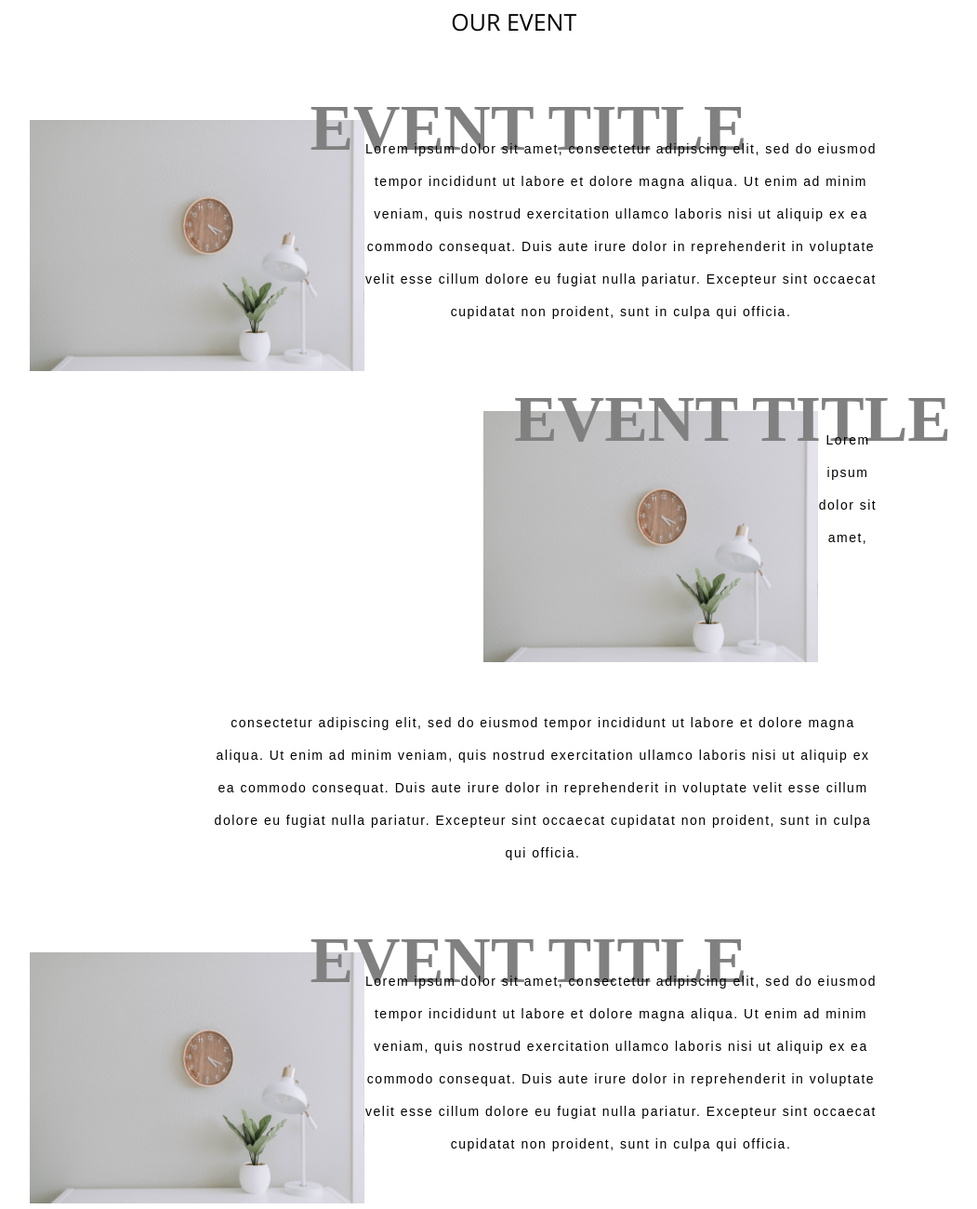
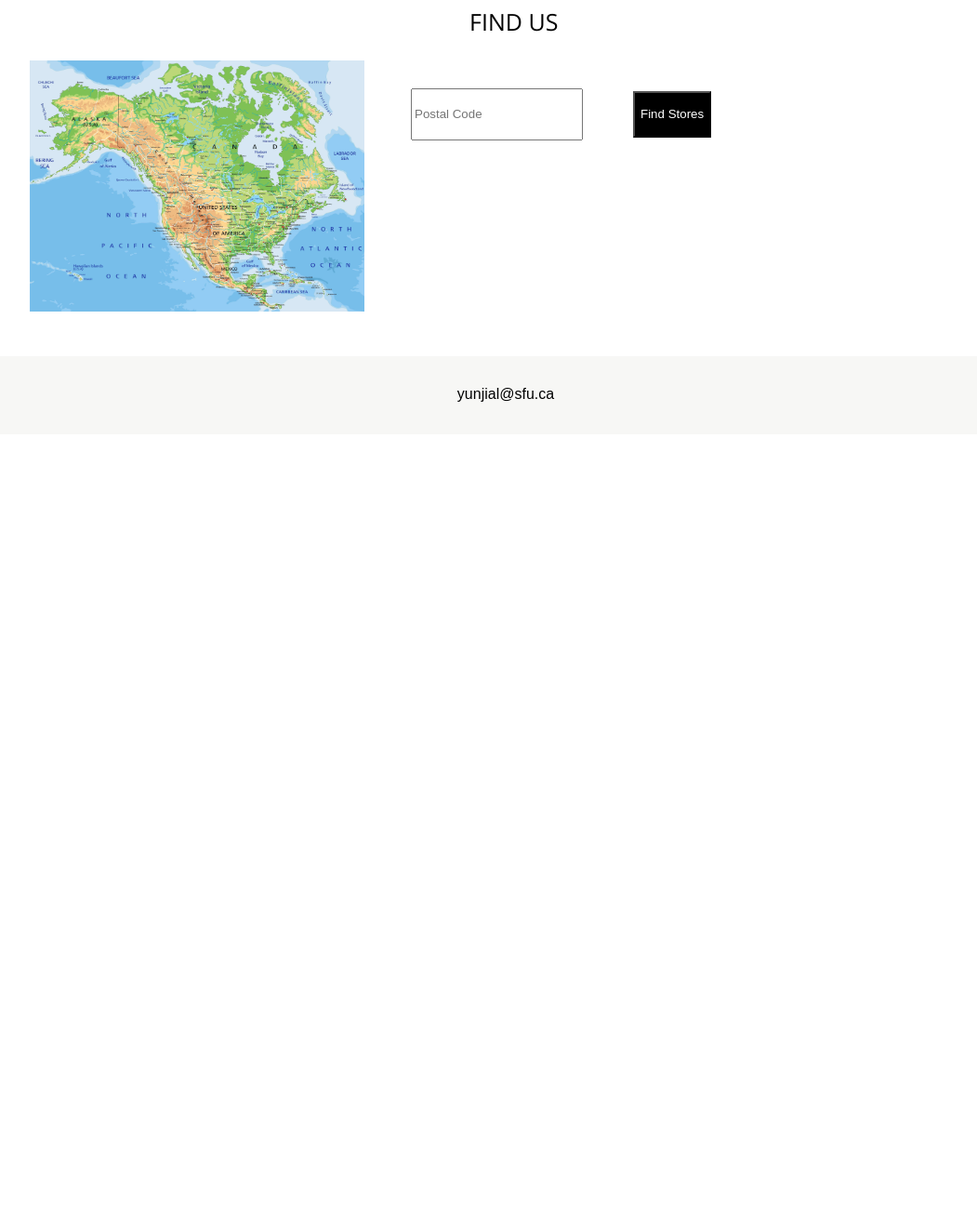
Before and after one commit to iamShawnxz/IAT-336-Project-2, a plain HTML site: page homepage/findus.html in a window 1280 px wide. Shown: the part 300-1600 px from the top of the page at 93% size, without its empty margins (96-1147 px from the left). After the commit the page ends 800 px from the top, so only its background shows below. Drawn offline with nearby package versions, Linux system fonts and the light colour scheme; a web font is replaced by a local one.

Commit message:
Find Us page Edit

```diff
--- a/homepage/findus.html
+++ b/homepage/findus.html
@@ -20,30 +20,17 @@
 </ul>
 <main>
 <section>
-<h2 id="decorate_title">OUR EVENT</h2>
+<h2 id="decorate_title">FIND US</h2>
  </section>
 
- <section>
-<h2 id="event_list">EVENT TITLE</h2>
-<img class="homepageImg" src="./homepage.jpg" alt="homepage_img" >
- <p id="titlepageParagraph">Lorem ipsum dolor sit amet, consectetur adipiscing elit, sed do eiusmod tempor incididunt ut labore et dolore magna aliqua. Ut enim ad minim veniam, quis nostrud exercitation ullamco laboris nisi ut aliquip ex ea commodo consequat. Duis aute irure dolor in reprehenderit in voluptate velit esse cillum dolore eu fugiat nulla pariatur. Excepteur sint occaecat cupidatat non proident, sunt in culpa qui officia.
-</p>
-
- </section>
 
 <section>
-<h2 id="event_list">EVENT TITLE</h2>
-<img class="homepageImg" src="./homepage.jpg" alt="homepage_img" >
- <p id="titlepageParagraph">Lorem ipsum dolor sit amet, consectetur adipiscing elit, sed do eiusmod tempor incididunt ut labore et dolore magna aliqua. Ut enim ad minim veniam, quis nostrud exercitation ullamco laboris nisi ut aliquip ex ea commodo consequat. Duis aute irure dolor in reprehenderit in voluptate velit esse cillum dolore eu fugiat nulla pariatur. Excepteur sint occaecat cupidatat non proident, sunt in culpa qui officia.
-</p>
 
-</section>
-
-<section>
-<h2 id="event_list">EVENT TITLE</h2>
- <img class="homepageImg" src="./homepage.jpg" alt="homepage_img" >
- <p id="titlepageParagraph">Lorem ipsum dolor sit amet, consectetur adipiscing elit, sed do eiusmod tempor incididunt ut labore et dolore magna aliqua. Ut enim ad minim veniam, quis nostrud exercitation ullamco laboris nisi ut aliquip ex ea commodo consequat. Duis aute irure dolor in reprehenderit in voluptate velit esse cillum dolore eu fugiat nulla pariatur. Excepteur sint occaecat cupidatat non proident, sunt in culpa qui officia.
-</p>
+ <img class="homepageImg" src="./map.jpg" alt="map" >
+            <div>
+                <input type="text" id="subject" placeholder="Postal Code" />
+                <input type="submit" id="send" value="Find Stores" />
+            </div>
 
 </section>
 
```
Also changed, not shown: homepage/map.jpg (added).
